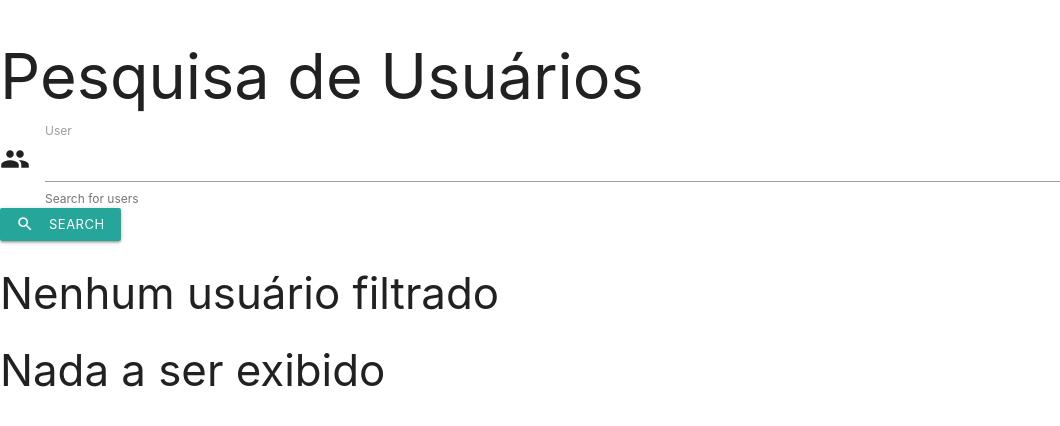
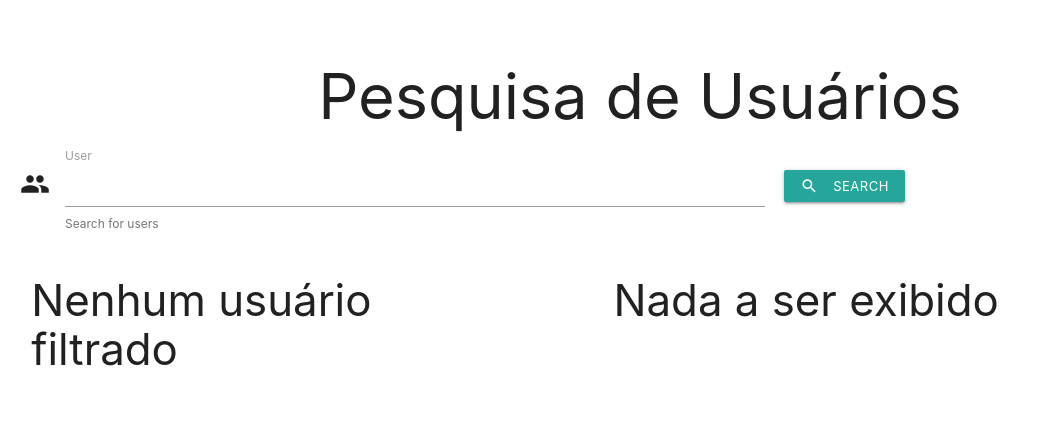
Before and after one commit to brgarcias/JSAppSearchUser, a plain HTML site: page index.html in a window 1280 px wide. Shown: the whole page, without its empty margins (0-1060 px from the left). Drawn offline with nearby package versions, Linux system fonts and the light colour scheme.

Commit message:
ajustando layout e add css

```diff
--- a/css/style.css
+++ b/css/style.css
@@ -0,0 +1,33 @@
+body {
+  padding: 20px;
+}
+
+h1 {
+  text-align: center;
+}
+
+#user {
+  width: 700px;
+}
+
+.input-field {
+  display: block;
+  margin-top: 30px;
+}
+
+a{
+  margin-left: 15px;
+}
+
+#resUser{
+  display: flex;
+  justify-content: flex-start;
+  align-items: flex-start;
+}
+
+#resStatistic {
+  display: flex;
+  justify-content: flex-end;
+  align-items: flex-start;
+  margin-inline-end: 250px;
+}
--- a/index.html
+++ b/index.html
@@ -6,10 +6,10 @@
   <meta name="viewport" content="width=device-width, initial-scale=1.0">
   <meta http-equiv="X-UA-Compatible" content="ie=edge">
 
-  <link rel="stylesheet" href="./css/style.css">
   <!-- Compiled and minified CSS -->
   <link rel="stylesheet" href="https://cdnjs.cloudflare.com/ajax/libs/materialize/1.0.0/css/materialize.min.css">
   <link href="https://fonts.googleapis.com/icon?family=Material+Icons" rel="stylesheet">
+  <link rel="stylesheet" href="./css/style.css">
   <title>Search Users - Bruno Garcia</title>
 </head>
 
@@ -20,26 +20,23 @@
     <i class="material-icons prefix">people</i>
     <input id="user" type="text" class="validate">
     <label class="active" for="user">User</label>
-          <span class="helper-text" data-error="wrong" data-success="right">
-            Search for users
-          </span>
     <a class="waves-effect waves-light btn-small">
       <i class="material-icons left">search</i>
       Search
     </a>
+    <span class="helper-text" data-error="wrong" data-success="right">
+      Search for users
+    </span>
   </div>
 
-  <div id="resUser">
+  <div id="resUser" class="row">
+    <div  class="col s6">
       <h3>Nenhum usuário filtrado</h2>
     </div>
-
-  <div id="resStatistic">
+    <div id="resStatistic" class="col s6">
       <h3>Nada a ser exibido</h3>
     </div>
-
-
-
-
+  </div>
 
   <script src="./js/script.js"></script>
 </body>
```
Lines whose indentation alone changed are shown as unchanged.
